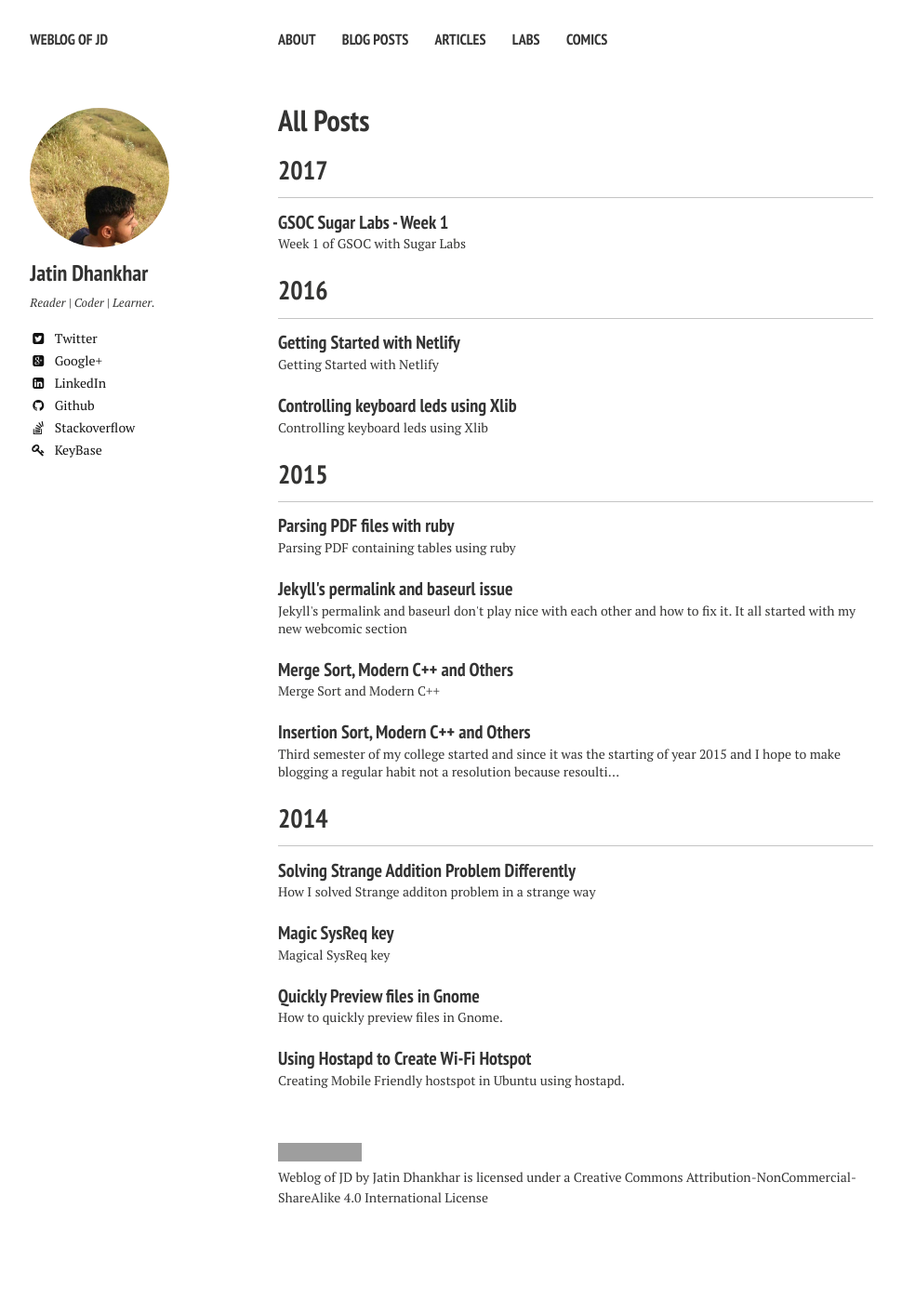
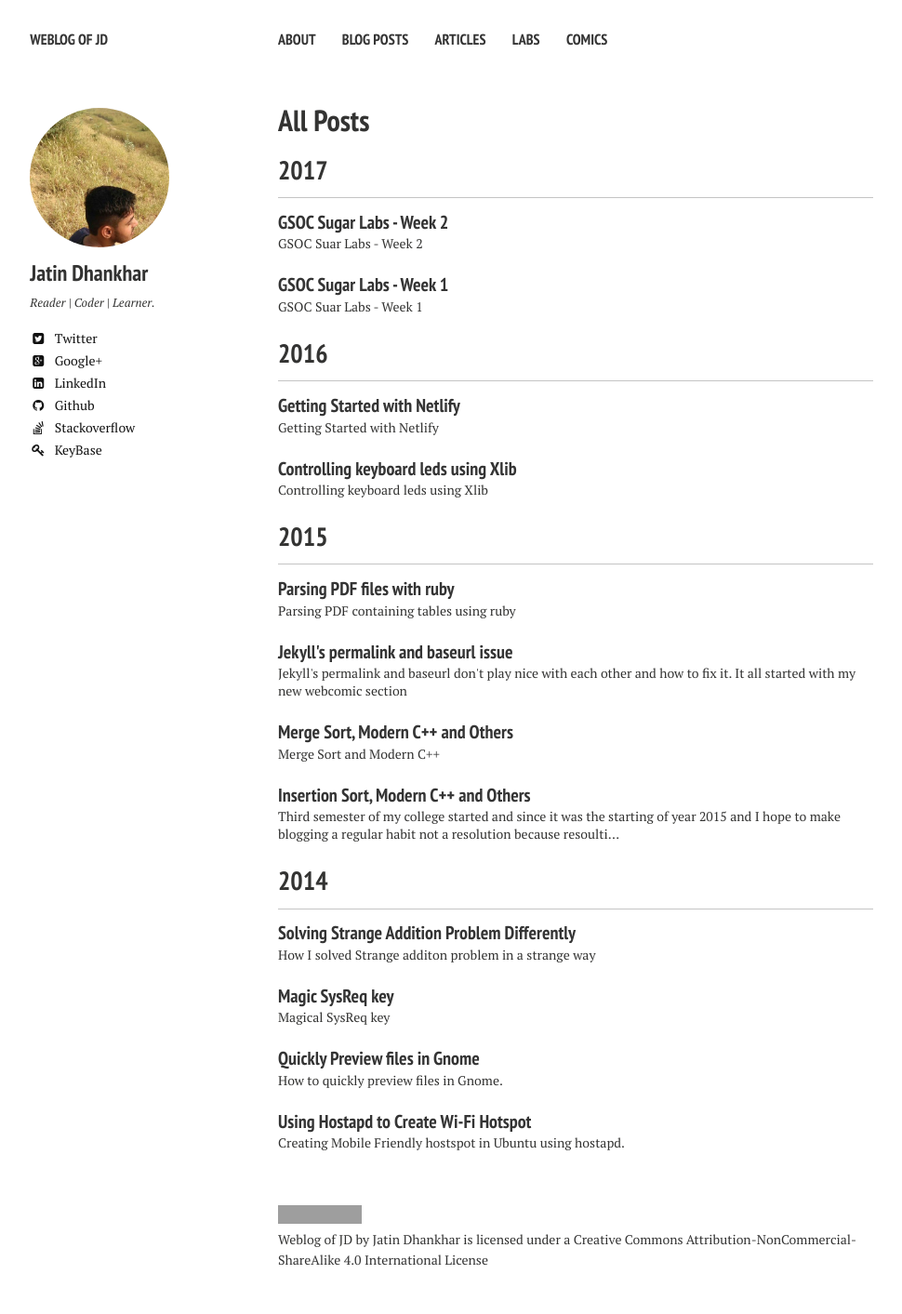
Before and after one commit to jatindhankhar/jatindhankhar.github.io, a Jekyll site: the page built from posts/index.md, in a window 1280 px wide. Shown: the whole page at 93% size, without its empty margins (21-991 px from the left). Built offline with Jekyll 4.4.1, drawn with Linux system fonts in a browser that asks for light colours; nearby versions of some CDN libraries; before the commit the page ends 1346 px from its top, so only the background shows below that; grey boxes are pictures that could not be loaded.

Commit message:
Added weekly log #2

```diff
--- a/_posts/blog/2017-05-11-gsoc-sugar-labs-week-1.md
+++ b/_posts/blog/2017-05-11-gsoc-sugar-labs-week-1.md
@@ -2,13 +2,10 @@
 title: GSOC Sugar Labs - Week 1
 layout: post
 categories: blog/
-excerpt: Week 1 of GSOC with Sugar Labs
-tags:
-- programming
-- gsoc
-- sugar_labs
+excerpt: 'GSOC Suar Labs - Week 1 '
+tags: [programming,sugar labs,gsoc]
 comments: true
-description: Week 1 of GSOC with Sugar Labs
+description: 'GSOC Suar Labs - Week 1 '
 ---
 
 This year I got the oppurtunity to participate in Google Summer of Code (GSOC) along with many students around the world and I will be working with [Sugar Labs](https://www.sugarlabs.org/), they are an awesome organization and make tools which help students in learning. Do check them out and contribute with them. [My proposal](https://summerofcode.withgoogle.com/projects/#4987332267606016) is to  help maintain and revamp the existing  [Software store](https://activities.sugarlabs.org/en-US/sugar/), also known as ASLO. Since it's the main point to explore additonals tools for Sugar, I consider it one of the important projects and I am glad and excited to work on such a big and important project.
--- /dev/null
+++ b/_posts/blog/2017-05-18-gsoc-sugar-labs-week-2.md
@@ -0,0 +1,34 @@
+---
+title: GSOC Sugar Labs - Week 2
+layout: post
+categories: blog/
+excerpt: 'GSOC Suar Labs - Week 2 '
+tags: [programming,sugar labs,gsoc]
+comments: true
+description: 'GSOC Suar Labs - Week 2 '
+
+---
+
+This is the second post in the series of my weekly GSOC Sugar Labs, where I summarize my week  of working with [Sugar Labs](https://www.sugarlabs.org) under GSOC.
+
+
+## Weekly Journal
+
+This week we ventured more in the details of ASLO.  Mailing list recently witnessed a  lively and healthy discussion regarding my proposal. Quoting my mentor Tony
+> For better or worse, you are becoming the model of 'bonding'. Any discussion of this project before we get down to cases is to the good. Requests for your proposal resulted in Walter Bender >updating the Sugar Labs wiki with copies (https://wiki.sugarlabs.org/go/Summer_of_Code). . The earlier feedback we can get the better.
+
+So discsussion resulted into engaging members, getting feedbacks and suggestions, which  will eventually shape the direction in which ASLO will move. <br>
+I discovered [Matrix](http://matrix.org/) and [Riot](https://riot.im) (which is a frontend for Matrix) and it acts an IRC bouncer which allows me to have a log of all the conversations that happened on a particular channel during the time I was offline (since IRC doesn't allow that by default, you have to use bouncer or always connected proxy server for the said functionality). Check out this [awesome Matrix guide](https://opensource.com/article/17/5/introducing-riot-IRC).<br>
+I missed the weekly IRC meeting on  **#sugar-meeting**  which happens every Monday, due to ISP dial up issues :confused:, but  Tayba and Walter were kind enough to provide me the logs of the meeting :smile:.
+Tony provided me with  the [link which desribed the process to request for a shell account](http://wiki.sugarlabs.org/go/Sysadmin/Add_shell_account) (so I can get proper permissions to host, configure and deploy Django on SugarLabs server), Samuel responded quickly and promised to prepare a VM  by this Saturday. <br>
+As part of the GSOC, Google provided everyone with a [free one year subscription of Lwn.net](https://lwn.net/gsoc2017)  :grin:
+<br>
+<img alt="LWN Subscription" src="/images/gsoc-week-2/subscription.png" >
+<br>
+and an Official letter which acknowledged my acceptance for GSOC.
+<br>
+<img alt="Acceptance Letter" src="/images/gsoc-week-2/letter.png" >
+<br>
+## Goals for next Week
+Everybody welcomed me in the mailing list and was very happy to assist. For the upcoming week, I hope that we reach a shared common vision for the development of ASLO. <br>
+As always, if you find any mistake, let me know and I'll fix it.
```
Also changed, not shown: other parts of _posts/blog/2017-05-11-gsoc-sugar-labs-week-1.md (+1 -1 lines), images/gsoc-week-2/letter.png (added), images/gsoc-week-2/subscription.png (added).
